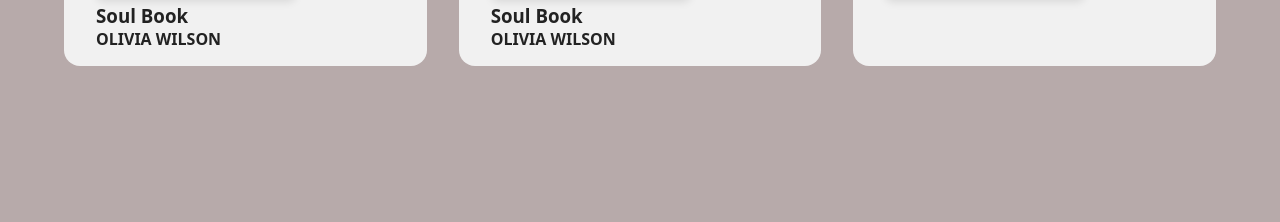
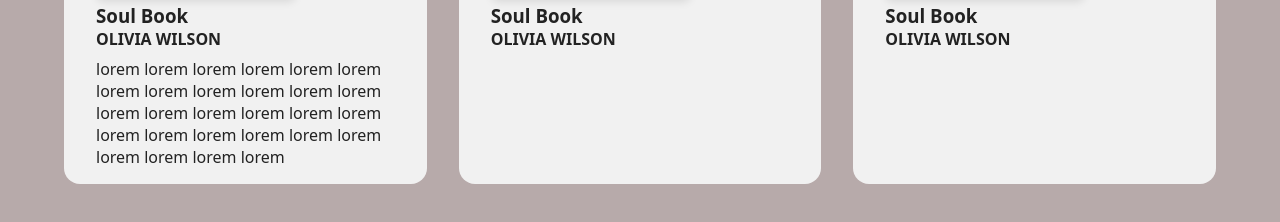
Before and after one commit to Buguster/Learning-react, a React app: page / in a window 1280 px wide. Shown: the part 248-470 px from the top of the page. Built offline with nearby package versions, Linux system fonts and the light colour scheme.

Commit message:
adding paragraph as child

```diff
--- a/src/index.css
+++ b/src/index.css
@@ -1,26 +1,28 @@
-*{
+* {
   margin: 0;
   padding: 0;
   box-sizing: border-box;
 }
 
-body{
-    font-family: system-ui, -apple-system, BlinkMacSystemFont, 'Segoe UI', Roboto, Oxygen, Ubuntu, Cantarell, 'Open Sans', 'Helvetica Neue', sans-serif;
+body {
+  font-family: system-ui, -apple-system, BlinkMacSystemFont, "Segoe UI", Roboto,
+    Oxygen, Ubuntu, Cantarell, "Open Sans", "Helvetica Neue", sans-serif;
   background: #b7aaaa;
-    color:#222;
+  color: #222;
 }
 
 .book {
   width: 90vw;
-    max-width: 1170PX;
+  max-width: 1170px;
   margin: 5rem auto;
   display: grid;
-    gap:2rem;
+  gap: 2rem;
 }
 
-@media screen and (min-width:768px){
-    .book{
+@media screen and (min-width: 768px) {
+  .book {
     grid-template-columns: repeat(3, 1fr);
+    /* align-items: start;*/
   }
 }
 
@@ -30,3 +32,7 @@ body{
   border-radius: 1rem;
   padding: 1rem 2rem;
 }
+
+.book p {
+  margin-top: 0.5rem;
+}
--- a/src/index.js
+++ b/src/index.js
@@ -30,13 +30,23 @@ const BookList = () => {
         image={first_book.image}
         title={first_book.title}
         Author={first_book.Author}
-      />
+      >
+        <p>
+          lorem lorem lorem lorem lorem lorem lorem lorem lorem lorem lorem
+          lorem lorem lorem lorem lorem lorem lorem lorem lorem lorem lorem
+          lorem lorem lorem lorem lorem lorem
+        </p>
+      </Book>
       <Book
         image={second_book.image}
         title={second_book.title}
         Author={second_book.Author}
       />
-      <Book image={third_book.image} />
+      <Book
+        image={third_book.image}
+        title={third_book.title}
+        Author={third_book.Author}
+      />
     </section>
   );
 };
@@ -58,6 +68,7 @@ const Book = (props) => {
       />
       <h1>{props.title}</h1>
       <h4>{props.Author}</h4>
+      {props.children}
     </article>
   );
 };
```
Also changed, not shown: 1 other file. Lines whose indentation alone changed are shown as unchanged.
